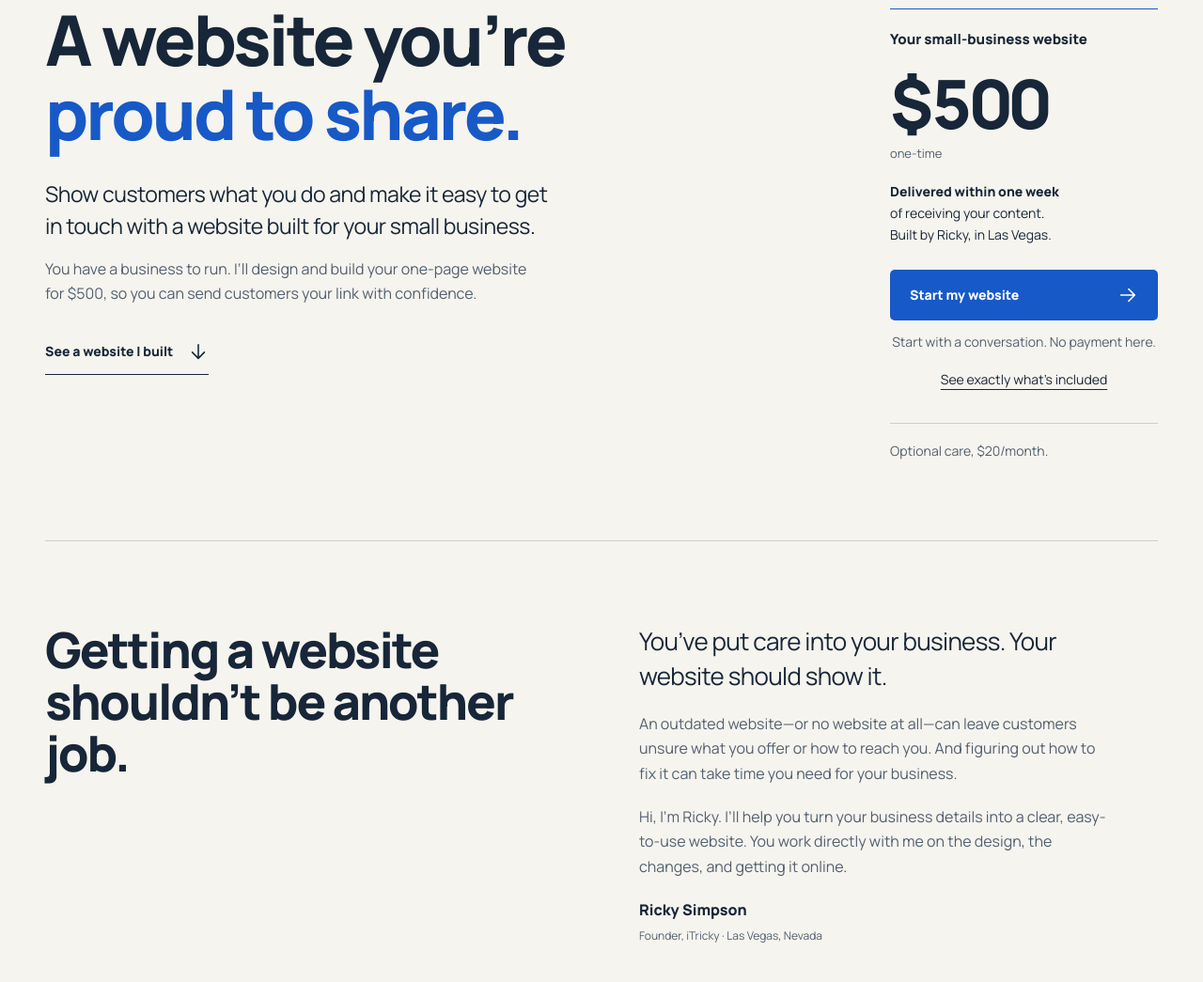
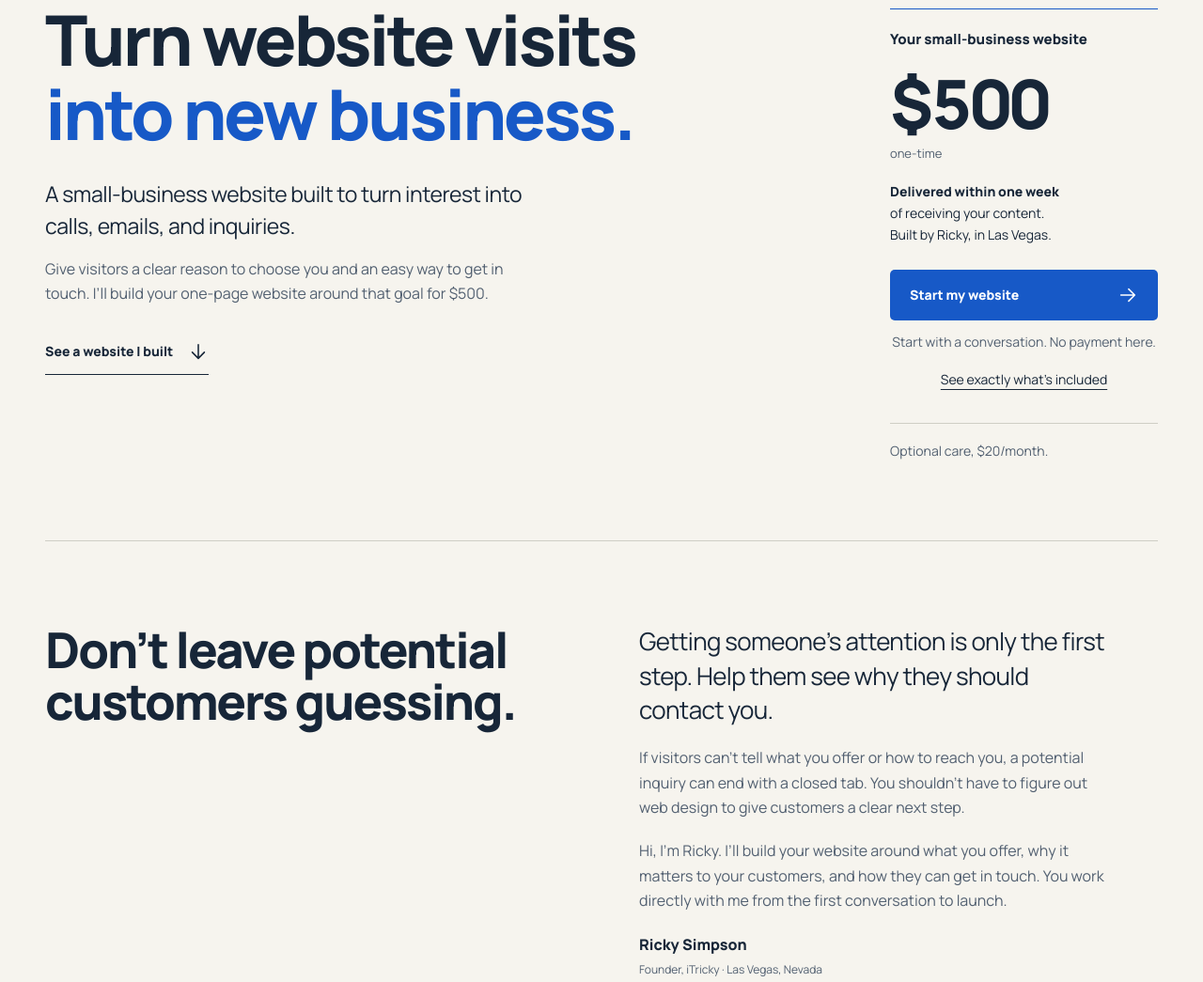
Before and after one commit to RickySimpson/itricky, a plain HTML site: page index.html in a window 1280 px wide. Shown: the part 183-1228 px from the top of the page at 94% size. Drawn offline with Linux system fonts and the light colour scheme.

Commit message:
Update customer goal

```diff
--- a/index.html
+++ b/index.html
@@ -5,9 +5,9 @@
   <meta name="viewport" content="width=device-width, initial-scale=1">
   <meta name="theme-color" content="#f6f4ee">
   <title>iTricky — $500 Websites for Small Businesses | Las Vegas</title>
-  <meta name="description" content="Get a small-business website you’re proud to share. One page for $500, delivered within one week of receiving your content. Work directly with Ricky Simpson in Las Vegas.">
-  <meta property="og:title" content="A website you’re proud to share. — iTricky">
-  <meta property="og:description" content="Your small-business website for $500, delivered within one week of receiving your content. Work directly with Ricky. Optional care for $20/month.">
+  <meta name="description" content="Turn website visits into new business. A one-page website built to help customers choose you and get in touch. $500, delivered within one week of receiving your content.">
+  <meta property="og:title" content="Turn website visits into new business. — iTricky">
+  <meta property="og:description" content="A small-business website built to turn interest into calls, emails, and inquiries. $500, delivered within one week of receiving your content. Work directly with Ricky.">
   <meta property="og:type" content="website">
   <meta property="og:url" content="https://www.itricky.com/">
   <link rel="canonical" href="https://www.itricky.com/">
@@ -26,9 +26,9 @@
   <main id="main" tabindex="-1">
     <section class="hero wrap" aria-labelledby="hero-title">
       <div class="hero-story">
-        <h1 id="hero-title">A website you’re<br><span>proud to share.</span></h1>
-        <p class="intro">Show customers what you do and make it easy to get in touch with a website built for your small business.</p>
-        <p class="hero-copy">You have a business to run. I’ll design and build your one-page website for $500, so you can send customers your link with confidence.</p>
+        <h1 id="hero-title">Turn website visits<br><span>into new business.</span></h1>
+        <p class="intro">A small-business website built to turn interest into calls, emails, and inquiries.</p>
+        <p class="hero-copy">Give visitors a clear reason to choose you and an easy way to get in touch. I’ll build your one-page website around that goal for $500.</p>
         <a class="text-link" href="#work">See a website I built <svg aria-hidden="true" viewBox="0 0 24 24"><path d="M12 4v16M5 13l7 7 7-7"/></svg></a>
       </div>
       <aside class="hero-offer" aria-label="Website offer">
@@ -43,8 +43,8 @@
     </section>
 
     <section class="about wrap section" aria-labelledby="about-title">
-      <h2 id="about-title">Getting a website<br>shouldn’t be another job.</h2>
-      <div class="about-copy"><p class="lead">You’ve put care into your business. Your website should show it.</p><p>An outdated website—or no website at all—can leave customers unsure what you offer or how to reach you. And figuring out how to fix it can take time you need for your business.</p><p>Hi, I’m Ricky. I’ll help you turn your business details into a clear, easy-to-use website. You work directly with me on the design, the changes, and getting it online.</p><p class="signature">Ricky Simpson <span>Founder, iTricky · Las Vegas, Nevada</span></p></div>
+      <h2 id="about-title">Don’t leave potential<br>customers guessing.</h2>
+      <div class="about-copy"><p class="lead">Getting someone’s attention is only the first step. Help them see why they should contact you.</p><p>If visitors can’t tell what you offer or how to reach you, a potential inquiry can end with a closed tab. You shouldn’t have to figure out web design to give customers a clear next step.</p><p>Hi, I’m Ricky. I’ll build your website around what you offer, why it matters to your customers, and how they can get in touch. You work directly with me from the first conversation to launch.</p><p class="signature">Ricky Simpson <span>Founder, iTricky · Las Vegas, Nevada</span></p></div>
     </section>
 
     <section class="work wrap section" id="work" aria-labelledby="work-title">
@@ -68,7 +68,7 @@
         <div class="price-layout">
           <div class="website-plan">
             <h3>Your website, built for you</h3><p class="price">$500 <span>one-time</span></p>
-            <p class="plan-description">Give customers one place to understand your services, get to know your business, and find out how to contact you.</p>
+            <p class="plan-description">Help visitors move from “Is this what I need?” to “Let’s talk,” with clear services, reasons to choose you, and easy contact options.</p>
             <ul class="included"><li>One page with up to six sections for your business</li><li>A layout that works on phones and computers</li><li>Your services, business details, and ways to get in touch</li><li>A page title, description, and structure for search engines</li><li>Your new website connected to your existing domain</li><li>Revisions to get your website right before launch</li></ul>
             <p class="plan-reassurance">You’ll know the scope, schedule, and payment terms before you commit.</p>
             <p class="fineprint">Additional pages, online stores, custom booking systems, and larger features are quoted separately. Domain registration and paid third-party services are extra.</p>
@@ -89,7 +89,7 @@
     </section>
 
     <section class="process wrap section" id="process" aria-labelledby="process-title">
-      <div><h2 id="process-title">Your new website.<br>Three simple steps.</h2><p class="section-intro">From “I need a website” to a link you can share. Here’s how we get there.</p></div>
+      <div><h2 id="process-title">Your new website.<br>Three simple steps.</h2><p class="section-intro">Tell me what you offer and how you want customers to contact you. I’ll build the site around that next step.</p></div>
       <ol class="steps"><li><span class="step-number" aria-hidden="true">1</span><div><h3>Tell me what you need.</h3><p>Email your business name, what you do, and your current website if you have one. We’ll agree on the scope and you’ll send your content.</p></div></li><li><span class="step-number" aria-hidden="true">2</span><div><h3>Review your new website.</h3><p>I’ll build your one-page site within one week of receiving your content. You review it, and we work through your feedback until you’re happy to launch.</p></div></li><li><span class="step-number" aria-hidden="true">3</span><div><h3>Go live and share it.</h3><p>Once you approve it, we connect your domain. Share your website with customers and choose optional care if you’d like ongoing help.</p></div></li></ol>
     </section>
 
@@ -106,7 +106,7 @@
     </section>
 
     <section class="contact wrap section" id="contact" aria-labelledby="contact-title">
-      <div><h2 id="contact-title">Be ready when<br>someone asks for your website.</h2><p class="section-intro">Share one link to your services, your story, and a clear way to get in touch. Let’s build it.</p></div>
+      <div><h2 id="contact-title">Ready for more<br>customer inquiries?</h2><p class="section-intro">Let’s give visitors a reason to choose your business—and a clear path to contacting you.</p></div>
       <div class="contact-details">
         <p>Send your business name, what you do, and your current website if you have one. I’ll help you work out whether the $500 website fits your needs.</p>
         <p class="contact-plan" id="contact-plan">Your website: $500 one-time. Care is optional.</p>
```
